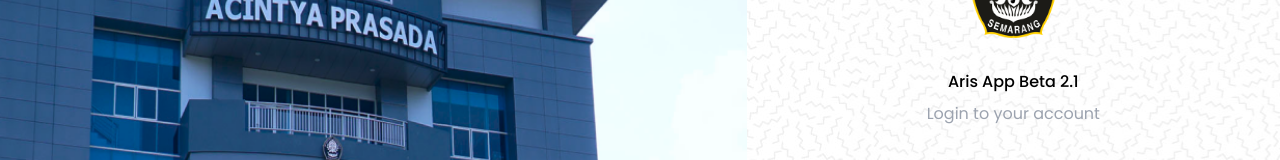
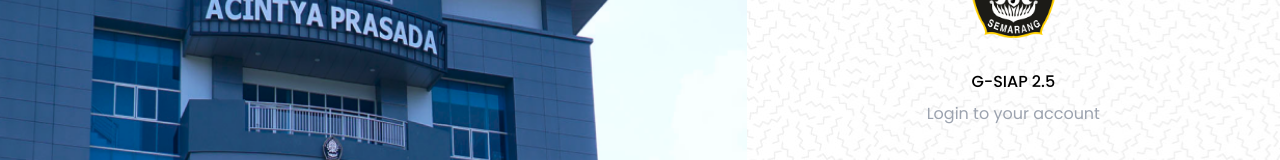
Before and after one commit to PPL22/PPL_FE_C_2022_1, a React (Create React App) app: page / in a window 1280 px wide. Shown: the part 264-424 px from the top of the page. Built offline with nearby package versions, Linux system fonts and the light colour scheme; the HTML template or start-up script is replaced by a standard one.

Commit message:
change name app

```diff
--- a/public/index.html
+++ b/public/index.html
@@ -17,7 +17,7 @@
       href="https://fonts.googleapis.com/css2?family=Poppins:wght@300;400;500;600;700&display=swap"
       rel="stylesheet"
     />
-    <title>Informatika App</title>
+    <title>G-SIAP 2.5</title>
   </head>
   <body>
     <noscript>You need to enable JavaScript to run this app.</noscript>
--- a/src/pages/login.jsx
+++ b/src/pages/login.jsx
@@ -52,7 +52,7 @@
           <div className="flex justify-center">
             <img alt="logo undip" className="mt-10 h-28" src={pic}></img>
           </div>
-          <h1 className="mt-8 text-center font-medium">Aris App Beta 2.1</h1>
+          <h1 className="mt-8 text-center font-medium">G-SIAP 2.5</h1>
           <p className="mt-2 mb-4 text-center text-gray-400">
             Login to your account
           </p>
```
